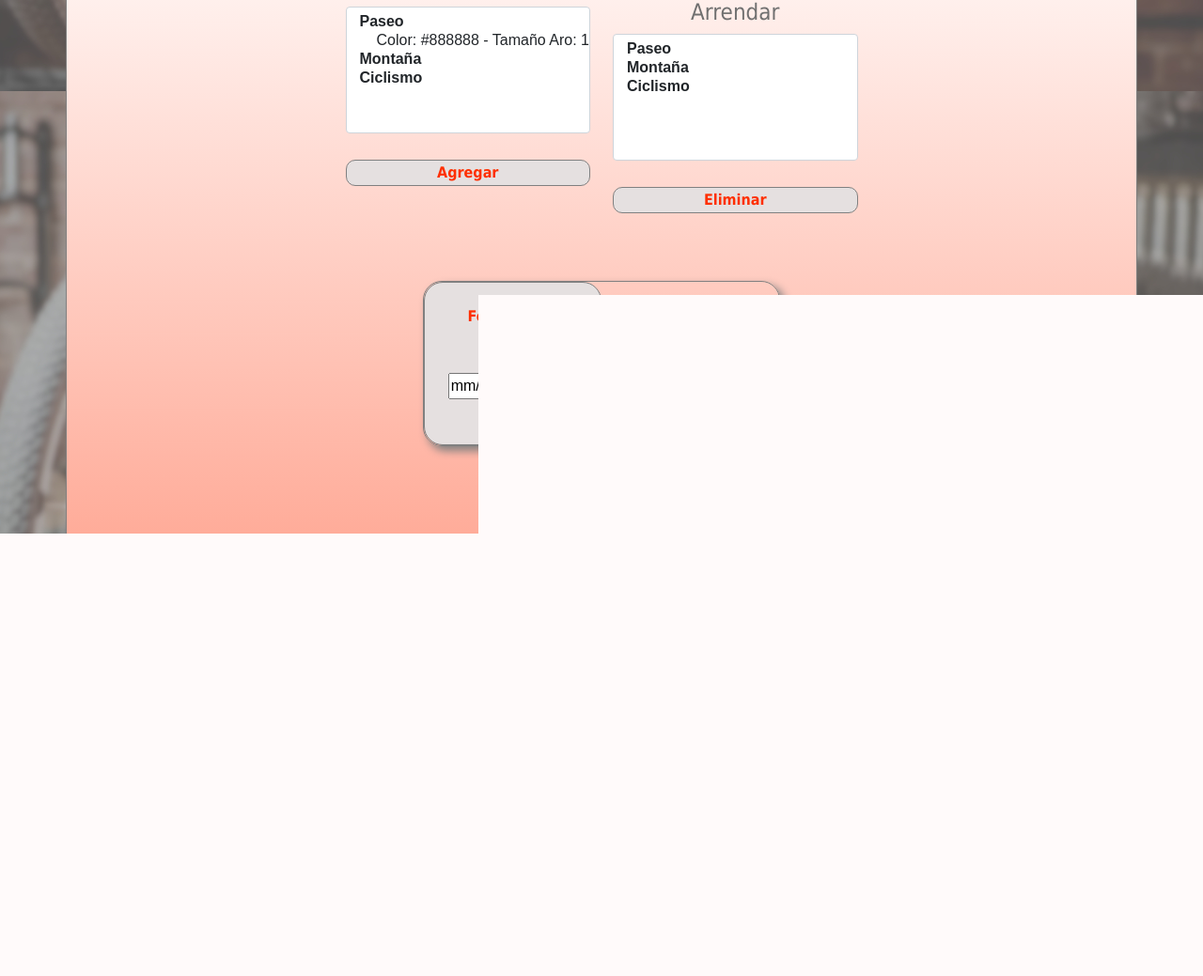
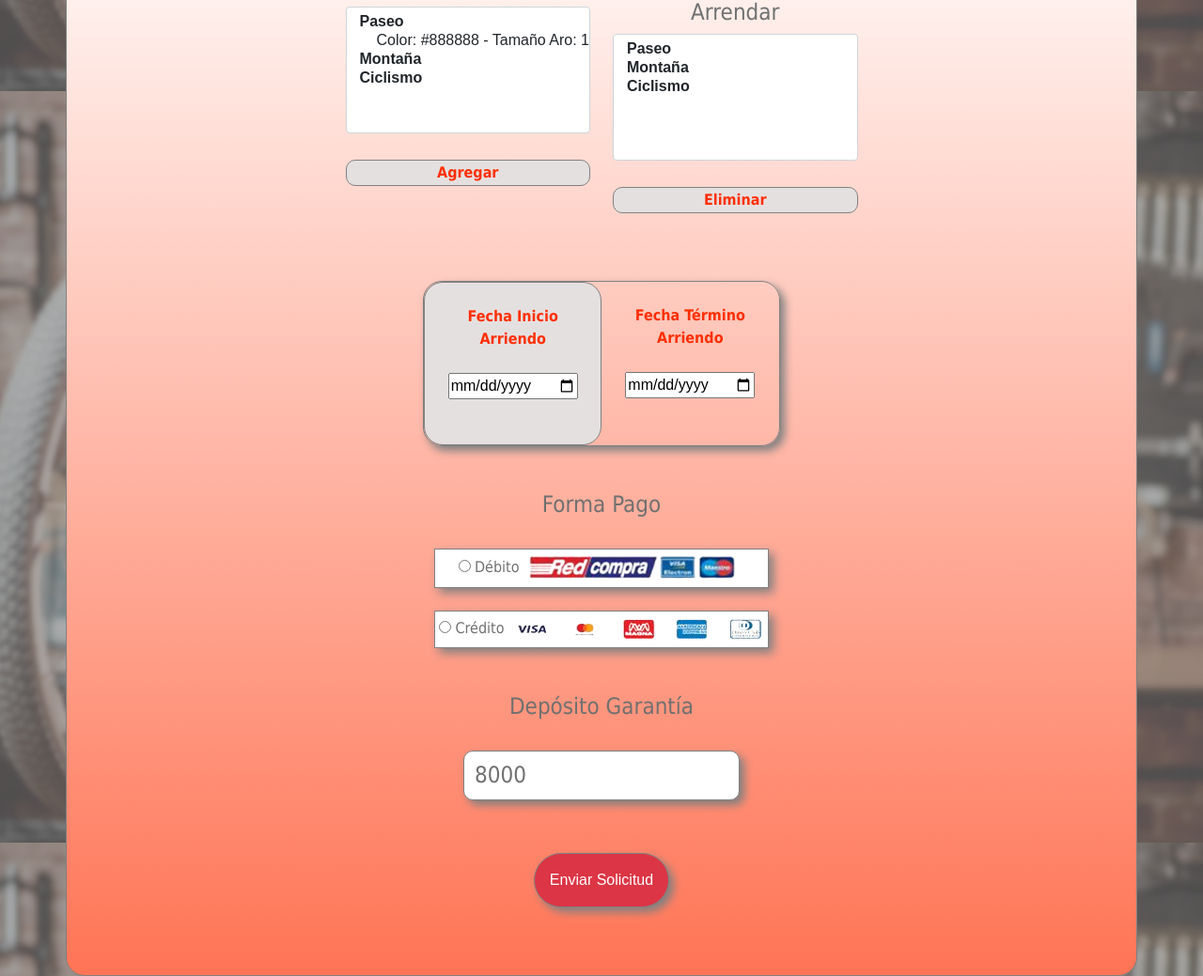
Before and after one commit to ctomrp/homework-django-masterbikes, a Django app: page /formularioarriendo in a window 1280 px wide. Shown: the part 703-1742 px from the top of the page at 94% size. Run offline with Django 4.2, Linux system fonts and the light colour scheme; a user stored in the database is signed in; tables that the repository leaves empty hold one stand-in row (values such as "Sample post"); lists and menus that the app fills with data are empty.

Commit message:
Cambiar css
overflow hidden a auto

```diff
--- a/backend/masterbikes/login/static/css/styleMod1.css
+++ b/backend/masterbikes/login/static/css/styleMod1.css
@@ -67,7 +67,7 @@
     background-repeat: no-repeat;
     background-attachment: fixed;
     background-color: rgba(255, 249, 249, 0.7);
-    overflow: hidden;
+    overflow: auto;
 
   }
 
```
Also changed, not shown: backend/masterbikes/login/templates/formularioArriendo.html (+0 -17 lines).
